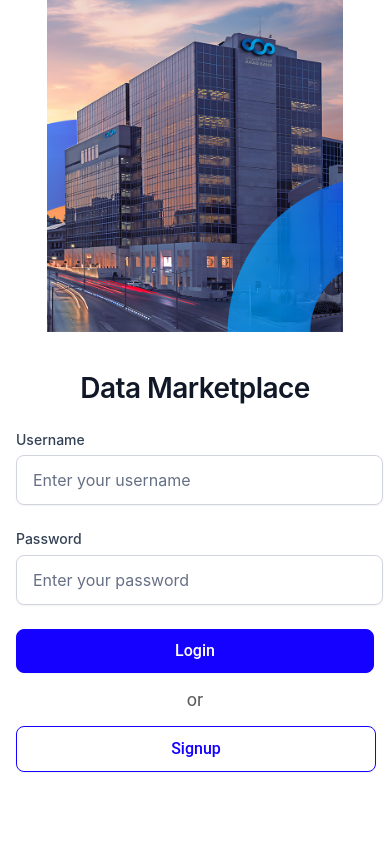
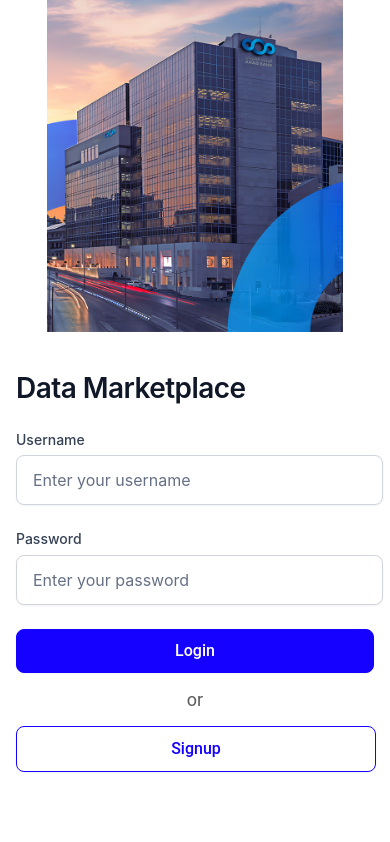
Before and after one commit to varun-developer-public/arabbank, a Django app: page /accounts/login/ in a window 390 px wide. Shown: the part 165-1007 px from the top of the page. Run offline with Django 5.2, Linux system fonts and the light colour scheme; some libraries are stand-ins or nearby versions.

Commit message:
Refactor login page layout for improved responsiveness and alignment

```diff
--- a/templates/accounts/login.html
+++ b/templates/accounts/login.html
@@ -18,6 +18,7 @@
     .login-page {
         display: flex;
         justify-content: left;
+        column-gap: 25px;
         width: 100%;
         background-color: var(--white);
         min-height: calc(100vh - 220px);
@@ -25,7 +26,7 @@
 
     .hero-image-section {
         min-height: 83vh;
-        width: 1000px;
+        width: 50%;
         background: url("{% static 'images/core/arab-bank-main.png' %}");
         background-position: left;
         background-size: contain;
@@ -45,14 +46,14 @@
 
     .form-section {
         display: flex;
-        min-width: 230px;
+        min-width: 210px;
         padding: 40px 0 96px;
         align-items: center;
         gap: 40px 64px;
         justify-content: start;
         height: 100%;
         width: 720px;
-        max-width: 30%;
+        max-width: 40%;
     }
 
     .form-container {
@@ -87,7 +88,7 @@
     .page-header {
         width: 100%;
         margin-bottom: 48px;
-        text-align: center;
+        text-align: left;
     }
 
     .page-title {
```
